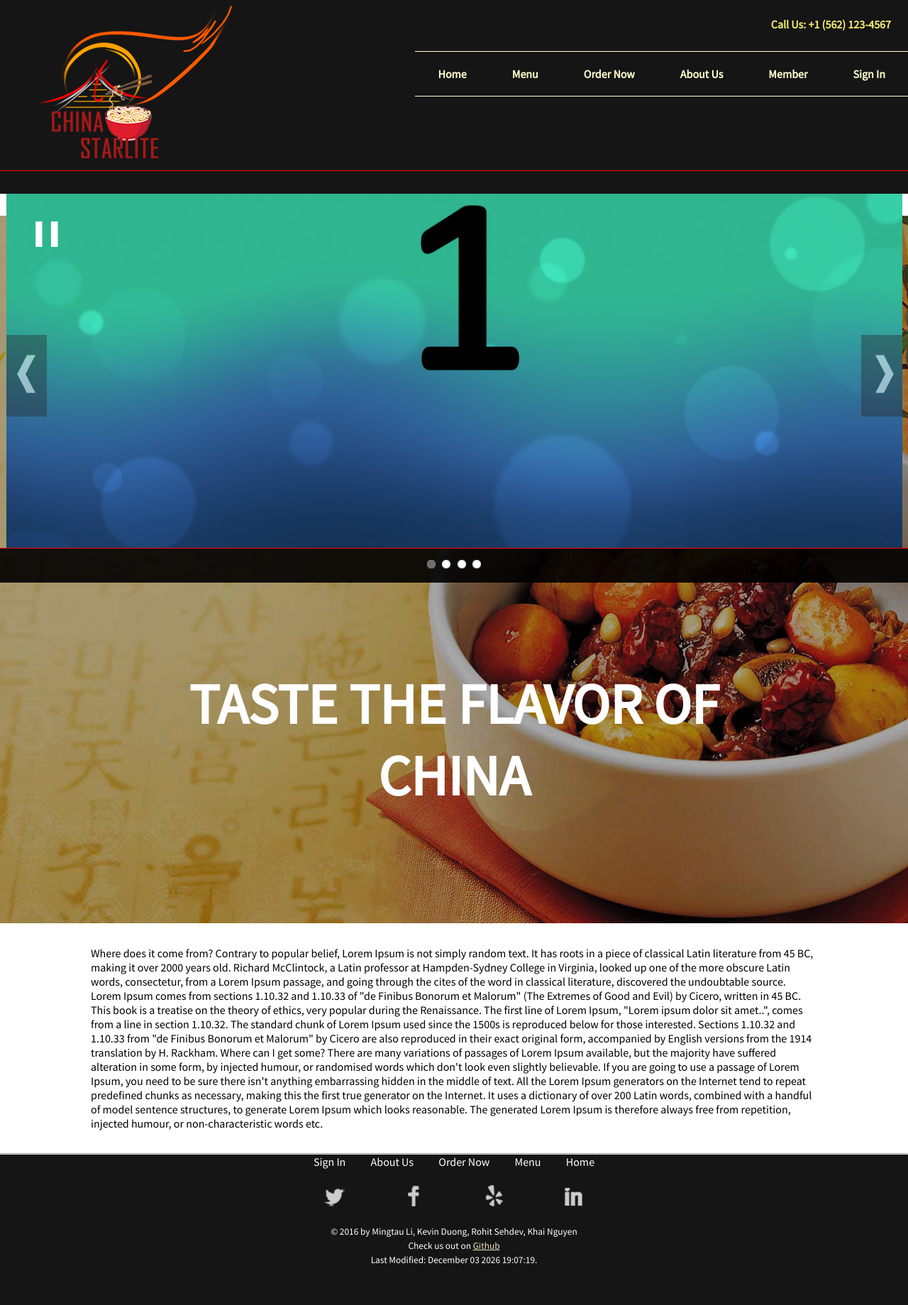
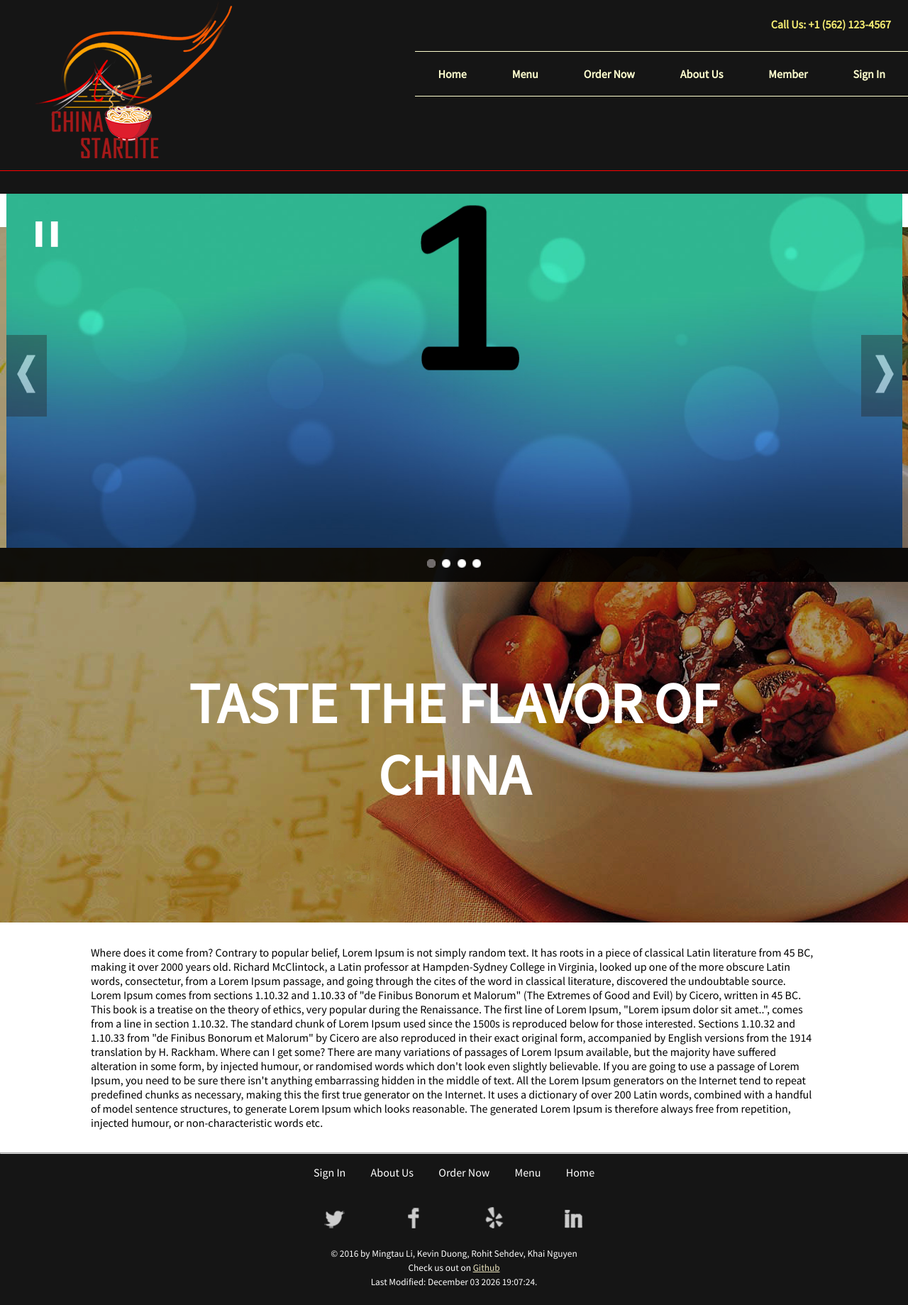
Before and after one commit to kduong781/ChinaStarlite, a PHP site: page / in a window 1280 px wide. Shown: the whole page at 71% size. Before the commit the page ends 1781 px from the top, so only its background shows below. Run offline with PHP 8.4, Linux system fonts and the light colour scheme.

Commit message:
added wrappers for all pages, transparent pagination bar, background for only index

```diff
--- a/about.php
+++ b/about.php
@@ -9,9 +9,11 @@
 <body>
 <?php session_start(); ?>
 <?php include 'navbar.php' ?>
+<div id="wrapper">
 <main>
 <div id="content"></div><!-- end content -->
 </main>
+</div><!-- end wrapper -->
 <?php include 'footer.php' ?>
 
 </body>
--- a/china.css
+++ b/china.css
@@ -1,4 +1,4 @@
-body{
+.bkgrnd{
 	background: url(images/bkgrnd.jpg);
     background-repeat: no-repeat;
     background-attachment: fixed;
@@ -267,7 +267,7 @@ hr{
 	font-size: 5em;
 	padding: 1.5em;
 	vertical-align: center;
-	font-weight: bold;
+	font-weight: bolder;
 	text-align: center;
 	color: white;
 }
@@ -487,6 +487,7 @@ footer ul li{
 	list-style: none;
 	display: inline-block;
 	margin-bottom: 1em;
+	margin-top: 1em;
 }
 
 footer ul li a{
--- a/index.php
+++ b/index.php
@@ -6,7 +6,7 @@
   <?php include 'header.php' ?>
   <meta charset="UTF-8">
 </head>
-<body>
+<body class="bkgrnd">
 <?php session_start(); ?>
 <?php include 'navbar.php' ?>
   	<div id="carousel"><!-- noscript: get rid of carousel -->
--- a/login.php
+++ b/login.php
@@ -11,7 +11,7 @@
 session_start();
 include 'navbar.php';
 ?>
-
+<div id="wrapper">
 <main>
 	<div id="content">
 
@@ -140,6 +140,7 @@ include 'navbar.php';
 <!-- ////////////////////////////////////////////////////////END////////////////////////////////////////////////////////////// -->
 </div><!-- end content -->
 </main>
+</div><!-- end wrapper -->
 <script src="js/forgot.js"></script>
 <?php include 'footer.php';
 mysqli_close($connect); ?>
--- a/logout.php
+++ b/logout.php
@@ -8,6 +8,7 @@
 </head>
 <body>
 <?php include 'navbar.php' ?>
+<div id="wrapper">
 <main>
 <div id="content">
 <?php
@@ -22,6 +23,7 @@ header('Location: login.php');
 ?>
 </div><!-- end content -->
 </main>
+</div><!-- end wrapper -->
 <?php include 'footer.php' ?>
 </body>
 </html>
--- a/member.php
+++ b/member.php
@@ -11,6 +11,7 @@
 session_start();
 include 'navbar.php'
 ?>
+<div id="wrapper">
 <main>
 <div id="content">
 <?php
@@ -29,6 +30,7 @@ $memberMsg = '';
 	?>
 </div><!-- end content -->
 </main>
+</div><!-- end wrapper -->
 <?php include 'footer.php'; ?>
 </body>
 </html>
--- a/menu.php
+++ b/menu.php
@@ -9,9 +9,11 @@
 <body>
 <?php session_start(); ?>
 <?php include 'navbar.php' ?>
+<div id="wrapper">
 <main>
 <div id="content"></div><!-- end content -->
 </main>
+</div><!-- end wrapper -->
 <?php include 'footer.php' ?>
 </body>
 </html>
--- a/order.php
+++ b/order.php
@@ -9,7 +9,7 @@
 <body>
 <?php session_start(); ?>
 <?php include 'navbar.php' ?>
-
+<div id="wrapper">
 <main>
 <div id="content">
 <?php
@@ -24,6 +24,7 @@
 
 </div><!-- end content -->
 </main>
+</div><!-- end wrapper -->
 <?php include 'footer.php' ?>
 </body>
 </html>
--- a/register.php
+++ b/register.php
@@ -23,6 +23,7 @@ $registerphonemsg = '';
 
 
 ?>
+<div id="wrapper">
 <main>
 <div id="content">
 <h1>Sign Up For a China Starlite Account</h1>
@@ -206,6 +207,7 @@ if(!$_POST['registersubmit'] || !($success && $pass && $allow)){
 ?>
 </div><!-- end content -->
 </main>
+</div><!-- end wrapper -->
 <?php   mysqli_free_result($result); ?>
 <?php mysqli_close($connection); ?>
 <script type="text/javascript" src="js/registrationscript.js"></script>
--- a/slider.css
+++ b/slider.css
@@ -64,7 +64,7 @@
   position: relative;
   /*background: #151515;*//* darkish black*/
   background: rgba(0,0,0,0.9);
-  border-top: 1px solid red;
+  /*border-top: 1px solid red;*/
   text-align: center;
 }
 
@@ -85,7 +85,7 @@
   background-size: cover;
   background-repeat: no-repeat;
   padding:6px;
-}
+ }
 
 
 #toggle{
```
